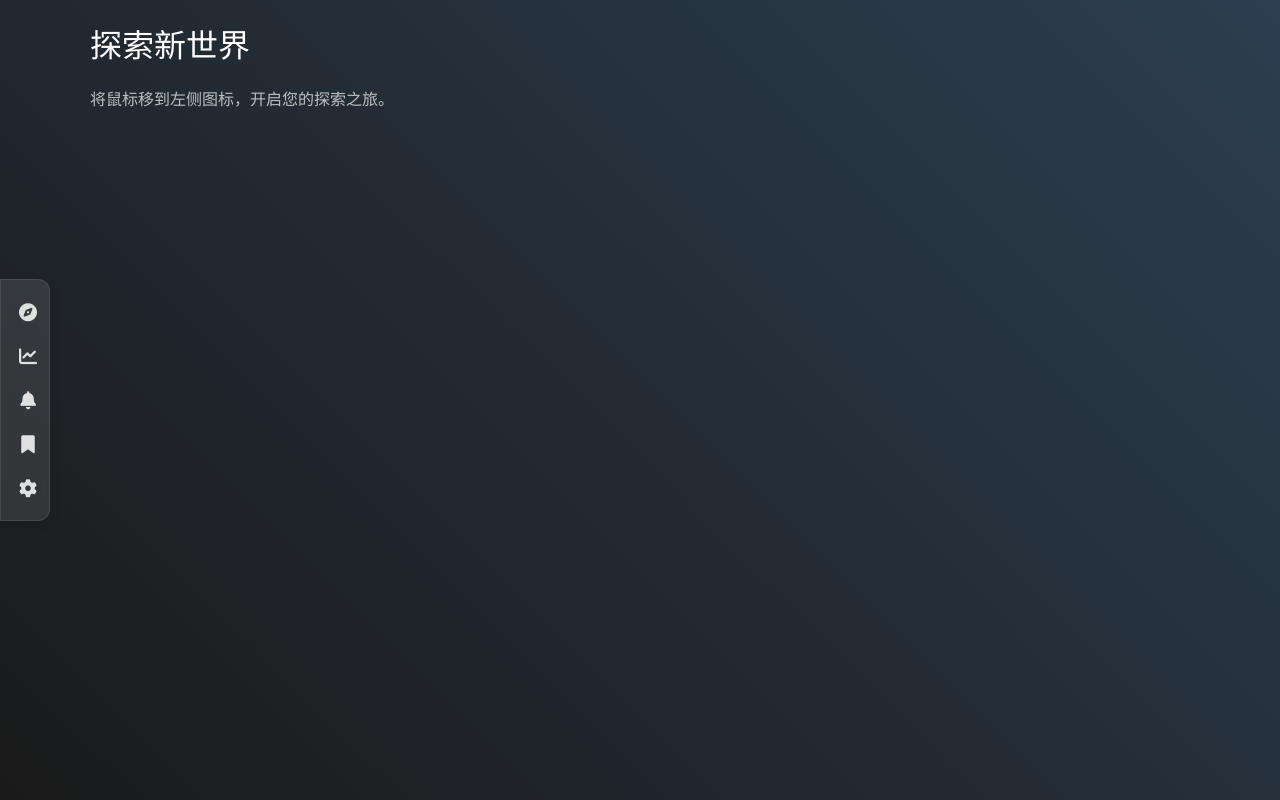
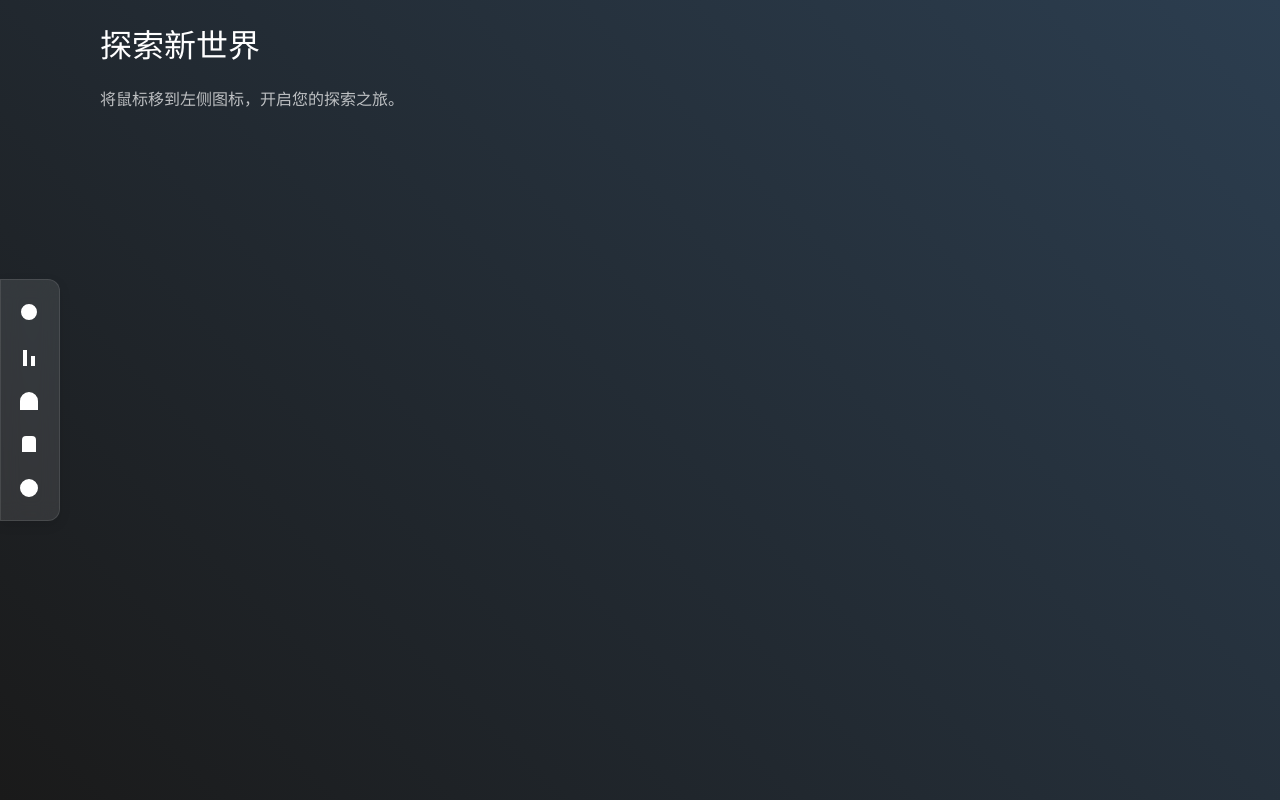
Before and after one commit to abcdream-Lary/nav, a plain HTML site: page index.html in a window 1280 px wide. Drawn offline with Linux system fonts and the light colour scheme.

Commit message:
Simple beautification

```diff
--- a/index.html
+++ b/index.html
@@ -4,7 +4,6 @@
     <meta charset="UTF-8">
     <meta name="viewport" content="width=device-width, initial-scale=1.0">
     <title>侧边栏</title>
-    <link rel="stylesheet" href="https://cdnjs.cloudflare.com/ajax/libs/font-awesome/6.4.0/css/all.min.css">
     <link rel="stylesheet" href="styles.css">
 </head>
 <body>
@@ -12,31 +11,31 @@
         <ul class="nav-list">
             <li class="nav-item">
                 <a href="#" class="nav-link">
-                    <i class="nav-icon fas fa-compass"></i>
+                    <span class="nav-icon icon-discover"></span>
                     <span class="nav-text">发现</span>
                 </a>
             </li>
             <li class="nav-item">
                 <a href="#" class="nav-link">
-                    <i class="nav-icon fas fa-chart-line"></i>
+                    <span class="nav-icon icon-data"></span>
                     <span class="nav-text">数据</span>
                 </a>
             </li>
             <li class="nav-item">
                 <a href="#" class="nav-link">
-                    <i class="nav-icon fas fa-bell"></i>
+                    <span class="nav-icon icon-notify"></span>
                     <span class="nav-text">通知</span>
                 </a>
             </li>
             <li class="nav-item">
                 <a href="#" class="nav-link">
-                    <i class="nav-icon fas fa-bookmark"></i>
+                    <span class="nav-icon icon-bookmark"></span>
                     <span class="nav-text">收藏</span>
                 </a>
             </li>
             <li class="nav-item">
                 <a href="#" class="nav-link">
-                    <i class="nav-icon fas fa-cog"></i>
+                    <span class="nav-icon icon-settings"></span>
                     <span class="nav-text">设置</span>
                 </a>
             </li>
--- a/styles.css
+++ b/styles.css
@@ -19,10 +19,10 @@ body {
     left: 0;
     top: 50%;
     transform: translateY(-50%);
-    width: 50px;
+    width: 60px;
     background: rgba(255, 255, 255, 0.1);
     backdrop-filter: blur(10px);
-    border-radius: 0 var(--border-radius) var(--border-radius) 0;
+    border-radius: 0 12px 12px 0;
     transition: all 0.3s ease;
     box-shadow: 0 4px 12px rgba(0, 0, 0, 0.1);
     border: 1px solid rgba(255, 255, 255, 0.1);
@@ -30,62 +30,160 @@ body {
 }
 
 .sidebar:hover {
-    width: 140px;
+    width: 150px;
 }
 
 .nav-list {
     list-style: none;
     padding: 8px;
-    width: 100%;
+    margin: 0;
 }
 
 .nav-item {
-    width: 100%;
     margin: 4px 0;
 }
 
 .nav-link {
-    position: relative;
     display: flex;
     align-items: center;
-    height: 40px;
-    width: calc(100% - 4px);
     color: rgba(255, 255, 255, 0.85);
     text-decoration: none;
+    padding: 8px;
+    border-radius: var(--border-radius);
     transition: all 0.3s ease;
-    border-radius: var(--border-radius);
-    margin: 0 2px;
 }
 
+.nav-link:hover {
+    background: rgba(255, 255, 255, 0.1);
+}
+
+/* 图标基础样式 */
 .nav-icon {
-    width: 34px;
-    display: flex;
-    align-items: center;
-    justify-content: center;
-    font-size: 18px;
+    width: 24px;
+    height: 24px;
+    margin-right: 24px;
+    position: relative;
     flex-shrink: 0;
+}
+
+.nav-icon::before,
+.nav-icon::after {
+    content: '';
+    position: absolute;
+    background: white;
+}
+
+/* 发现图标 */
+.icon-discover::before {
+    width: 12px;
+    height: 12px;
+    border: 2px solid white;
+    border-radius: 50%;
+    left: 50%;
+    top: 50%;
+    transform: translate(-50%, -50%);
+}
+
+/* 数据图标 */
+.icon-data::before {
+    width: 4px;
+    height: 16px;
+    bottom: 2px;
+    left: 6px;
+}
+
+.icon-data::after {
+    width: 4px;
+    height: 10px;
+    bottom: 2px;
+    left: 14px;
+}
+
+/* 通知图标 */
+.icon-notify::before {
+    width: 14px;
+    height: 14px;
+    border: 2px solid white;
+    border-radius: 50% 50% 0 0;
+    left: 50%;
+    top: 4px;
+    transform: translateX(-50%);
+}
+
+/* 收藏图标 */
+.icon-bookmark::before {
+    width: 10px;
+    height: 14px;
+    border: 2px solid white;
+    border-bottom: none;
+    border-radius: 4px 4px 0 0;
+    left: 50%;
+    top: 4px;
+    transform: translateX(-50%);
+}
+
+/* 设置图标 */
+.icon-settings::before {
+    width: 14px;
+    height: 14px;
+    border: 2px solid white;
+    border-radius: 50%;
+    left: 50%;
+    top: 50%;
+    transform: translate(-50%, -50%);
+}
+
+.icon-settings::after {
+    width: 4px;
+    height: 4px;
+    background: white;
+    border-radius: 50%;
+    left: 50%;
+    top: 50%;
+    transform: translate(-50%, -50%);
 }
 
 .nav-text {
     font-size: 14px;
+    white-space: nowrap;
     opacity: 0;
-    transition: all 0.3s ease;
-    white-space: nowrap;
-    margin-left: -20px;
-}
-
-.nav-link:hover {
-    color: rgba(255, 255, 255, 1);
-    background: rgba(255, 255, 255, 0.1);
+    transform: translateX(-15px);
+    transition: all 0.3s cubic-bezier(0.4, 0, 0.2, 1);
+    pointer-events: none;
+    margin-left: 8px;
 }
 
 .sidebar:hover .nav-text {
     opacity: 1;
-    margin-left: 20px;
+    transform: translateX(0);
+    pointer-events: auto;
+}
+
+/* 响应式设计 */
+@media (max-width: 768px) {
+    .sidebar {
+        width: 50px;
+    }
+
+    .sidebar:hover {
+        width: 50px;
+    }
+
+    .nav-text {
+        display: none;
+    }
+
+    .nav-link {
+        justify-content: center;
+    }
+
+    .nav-icon {
+        margin-right: 0;
+    }
 }
 
 .main-content {
-    margin-left: 70px;
+    margin-left: 80px;
     padding: 20px;
     color: white;
 }
```
Also changed, not shown: 1 other file.
